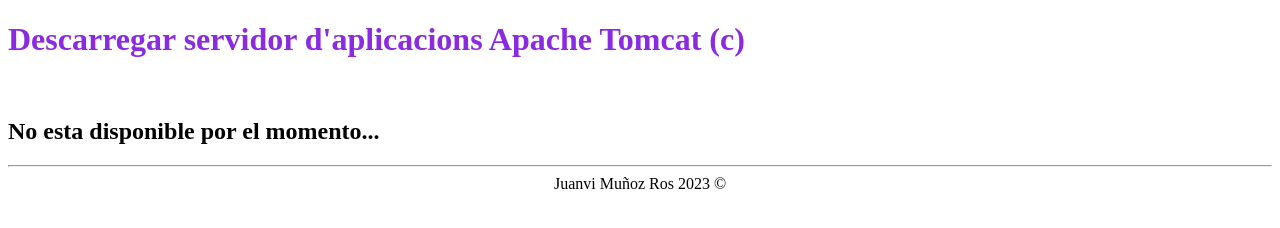
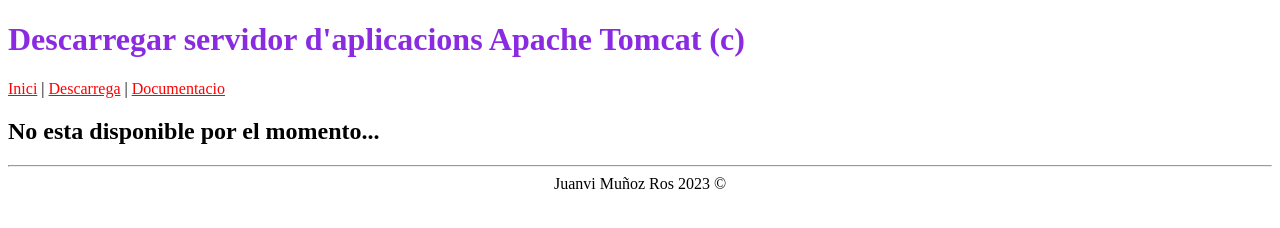
Before and after one commit to Juanvi2005/Treballhtml2, a plain HTML site: page descarrega.html in a window 1280 px wide. Drawn offline with Linux system fonts and the light colour scheme.

Commit message:
Update descarrega.html

```diff
--- a/descarrega.html
+++ b/descarrega.html
@@ -5,8 +5,14 @@
 <link rel="stylesheet" href="CSS/estils.css" type="text/css" media="all">
 </head>
 <body>
+    </p>
 <h1>Descarregar servidor d'aplicacions Apache Tomcat (c)</h1>
+<p><a href="index.html">Inici</a> |
+    <a href="descarrega.html">Descarrega</a> |
+    <a href="docu.html">Documentacio</a>
+
 <br>
+
 <h2>No esta disponible por el momento...</h2>
 <hr>
 <footer>Juanvi Muñoz Ros 2023 &copy</footer>
```
